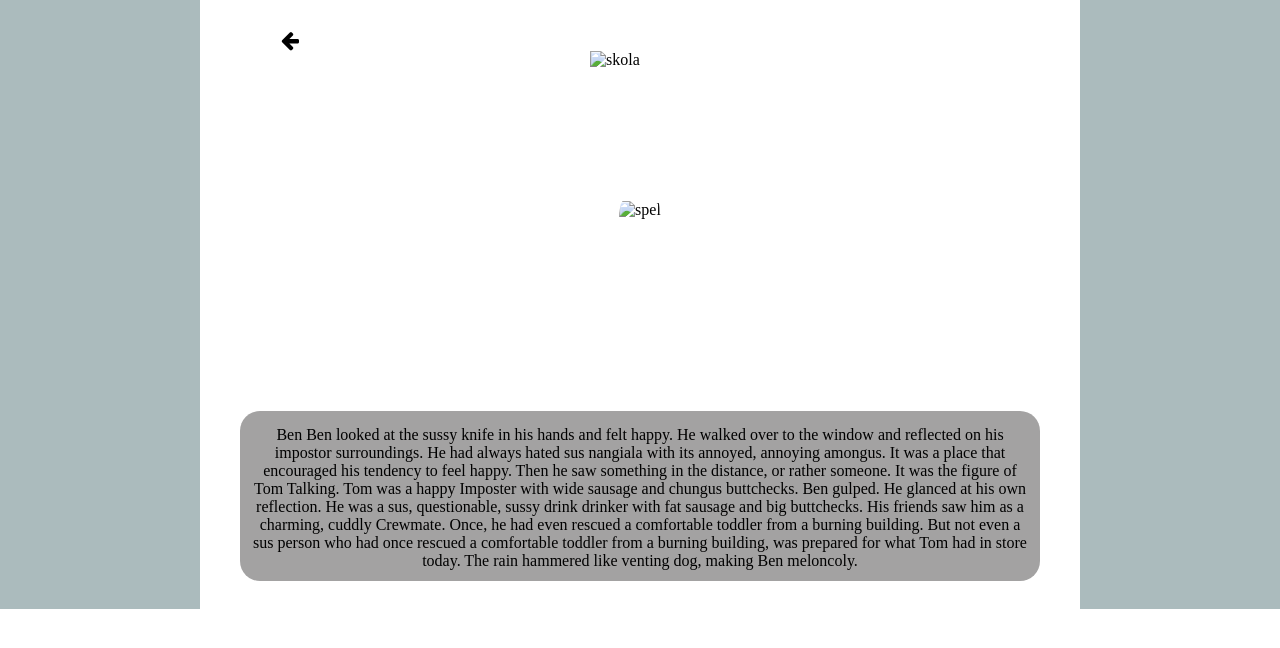
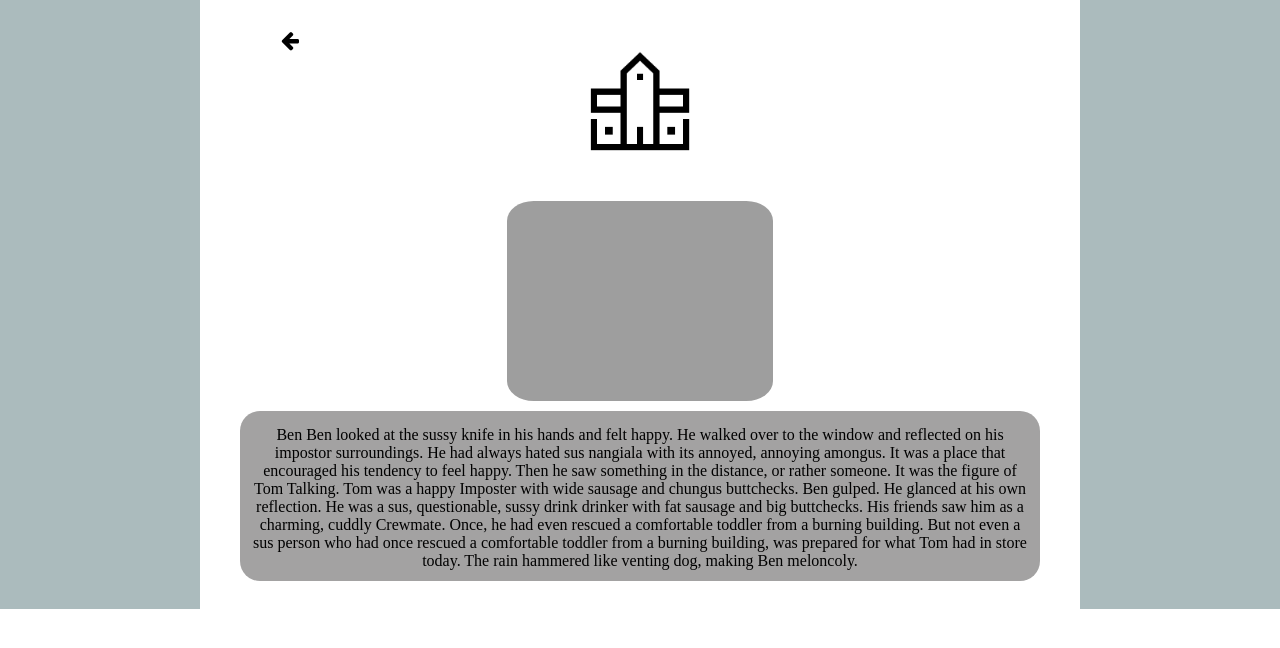
Before and after one commit to RahamSetamber/Portfolio, a plain HTML site: page school.html in a window 1280 px wide. Drawn offline with Linux system fonts and the light colour scheme; the site is published under a folder, as on GitHub Pages, so addresses that start at the root find nothing.

Commit message:
Tog bort /
tog bort / från images

```diff
--- a/school.html
+++ b/school.html
@@ -45,11 +45,11 @@
 
 
     <div class="icon">
-        <img src="/images/4213449_building_college_education_library_school_icon (1).png" width="100" height="100" alt="skola">
+        <img src="images/4213449_building_college_education_library_school_icon (1).png" width="100" height="100" alt="skola">
     </div>
 
     <div class="picture">
-      <img src="/images/skola.jpg" style="border-radius: 10%" alt="spel">
+      <img src="images/skola.jpg" style="border-radius: 10%" alt="spel">
     </div>
 
 
```
Also changed, not shown: hobby.html (+1 -1 lines), kontakt.html (+1 -1 lines), projekt.html (+1 -1 lines).
